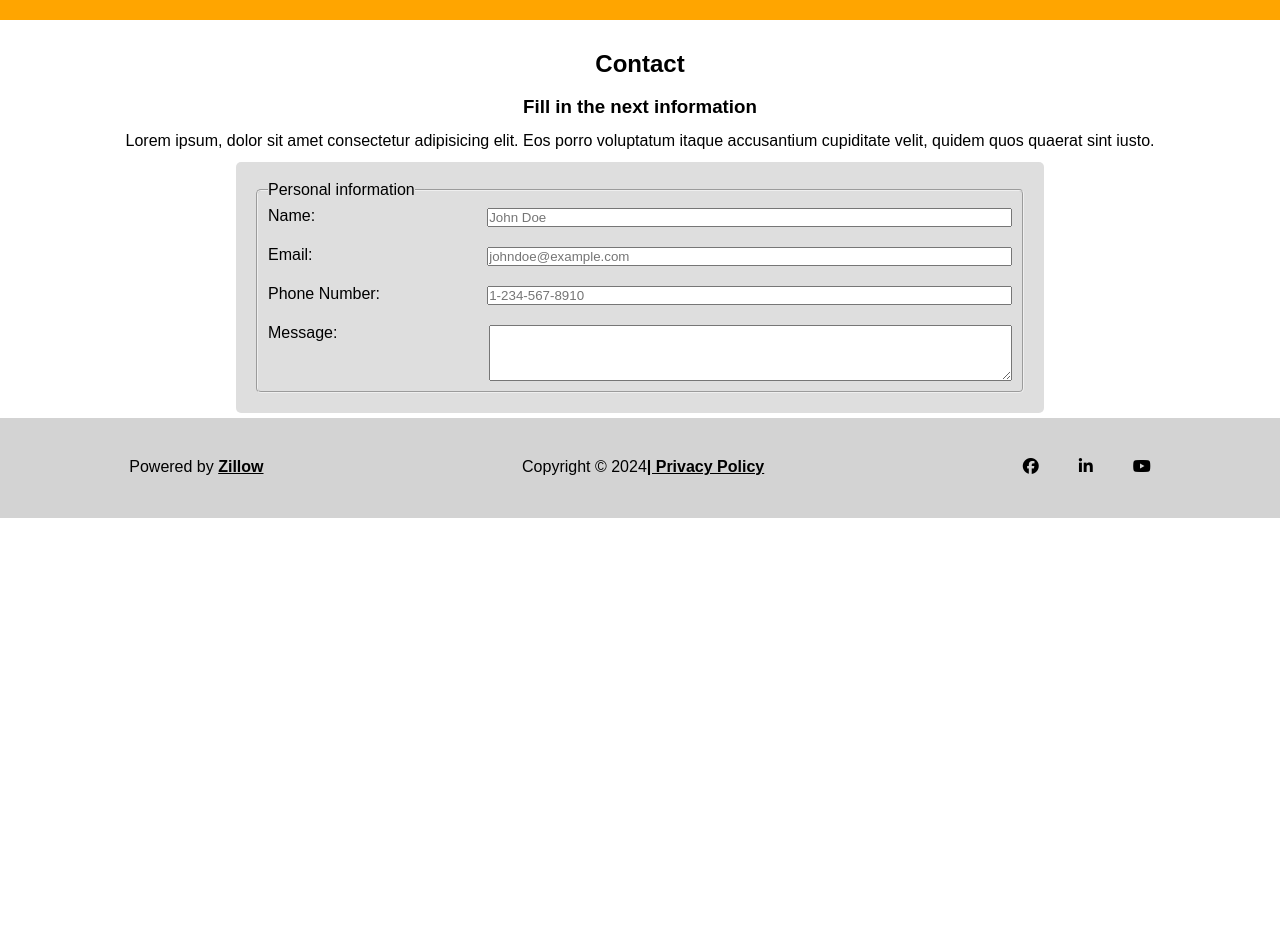
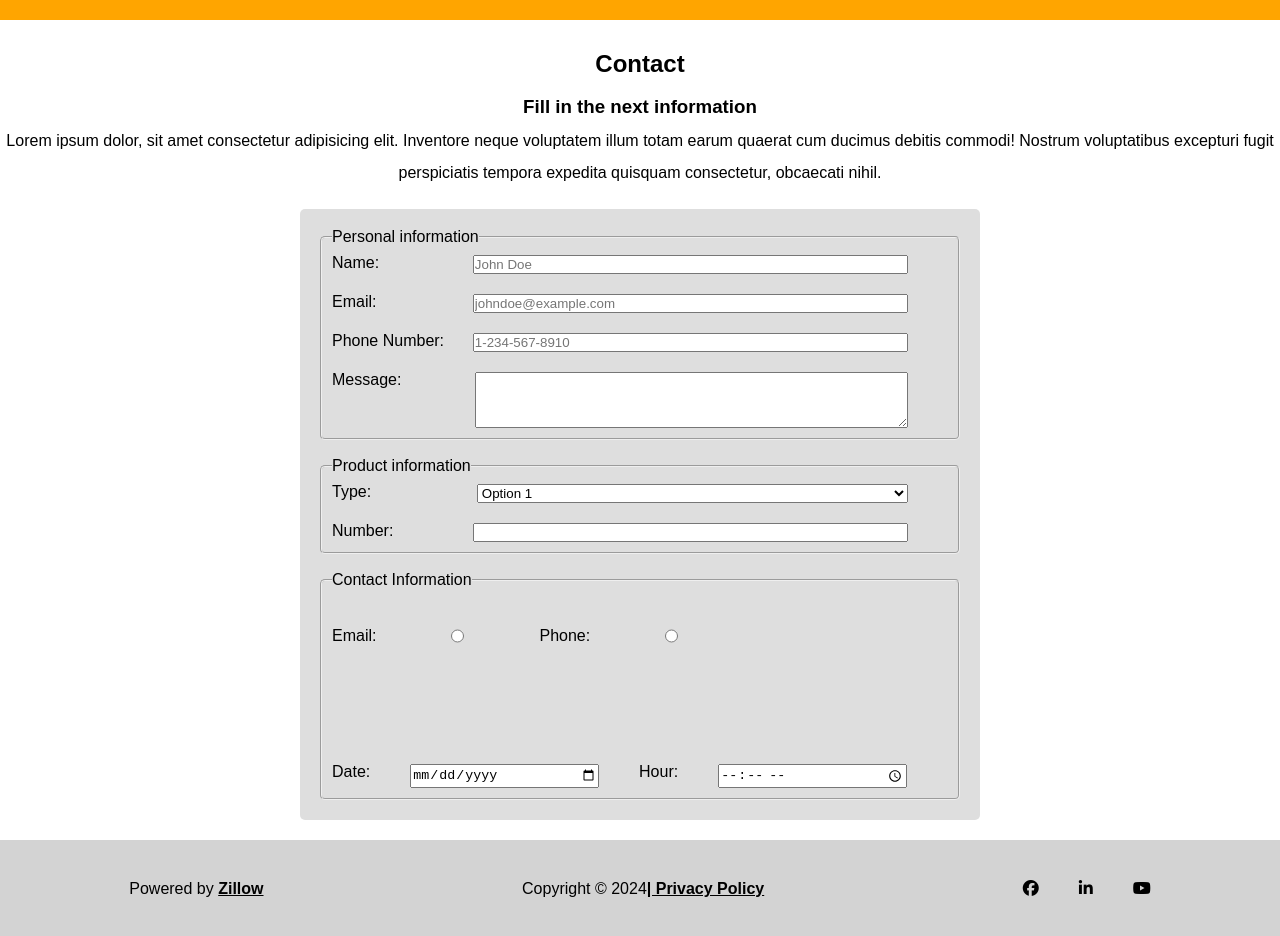
Before and after one commit to ZaneM201/realEstate-ch60, a plain HTML site: page contact.html in a window 1280 px wide. Shown: the part 180-1116 px from the top of the page. Before the commit the page ends 800 px from the top, so only its background shows below. Drawn offline with Linux system fonts and the light colour scheme.

Commit message:
102assignment3

```diff
--- a/contact.css
+++ b/contact.css
@@ -33,14 +33,23 @@ b{
 }
 .contact-form{
     background-color: #dedede;
-    width: 60%;
+    width: 50%;
     display: flex;
     flex-direction: column;
-    margin: 5px auto;
+    margin: 20px auto;
     padding: 20px;
     border-radius: 5px;
 }
 .contact-field-1{
+    border-radius: 5px;
+    display: flex;
+    flex-direction: column;
+    justify-content: space-around;
+    padding: 10px;
+    line-height: 1;
+    gap: 20px;
+}
+.contact-field-2{
     border-radius: 5px;
     display: flex;
     flex-direction: column;
@@ -54,13 +63,40 @@ b{
     flex-direction: row;
     justify-content: space-between;
 }
-input{
+.contact-div-2{
+    display: flex;
+    flex-direction: row;
+    justify-content: flex-start;
+    gap: 75px;
+    margin-top: 30px;
+    margin-bottom: 100px;
+}
+.contact-div-3{
+    display: flex;
+    flex-direction: row;
+    justify-content: flex-start;
+    gap: 40px;
+}
+.input-1{
     width: 70%;
-
+    margin-right: 40px;
+}
+.input-2{
+    width: 30%;
 }
 textarea{
     width: 70%;
     line-height: 2;
+    margin-right: 40px;
+}
+select{
+    width: 70%;
+    margin-right: 40px;
+}
+.email{
+    display: flex;
+    flex-direction: row;
+    justify-content: center;
 }
 /* Footer */
 .contact-footer{
--- a/contact.html
+++ b/contact.html
@@ -22,31 +22,62 @@
         <div class="contact-container">
             <h2>Contact</h2>
             <h3>Fill in the next information</h3>
-            <p>Lorem ipsum, dolor sit amet consectetur adipisicing elit. Eos porro voluptatum itaque accusantium cupiditate velit, quidem quos quaerat sint iusto.</p>
+            <p>Lorem ipsum dolor, sit amet consectetur adipisicing elit. Inventore neque voluptatem illum totam earum quaerat cum ducimus debitis commodi! Nostrum voluptatibus excepturi fugit perspiciatis tempora expedita quisquam consectetur, obcaecati nihil.</p>
         </div>
         <form class="contact-form">
             <fieldset class="contact-field-1">
                 <legend>Personal information</legend>
                 <div class="contact-div-1">
                     <label for="name">Name:</label>
-                    <input id="name" type="text" placeholder="John Doe">
+                    <input class="input-1" id="name" type="text" placeholder="John Doe">
                 </div>
                 <div class="contact-div-1">
-                    <label>Email:</label>
-                    <input type="email" placeholder="johndoe@example.com">
+                    <label for="email">Email:</label>
+                    <input class="input-1" id="email" type="email" placeholder="johndoe@example.com">
                 </div>
                 <div class="contact-div-1">
-                    <label>Phone Number:</label>
-                    <input type="number" placeholder="1-234-567-8910">
+                    <label for="phone-number">Phone Number:</label>
+                    <input class="input-1" id="phone-number" type="number" placeholder="1-234-567-8910">
                 </div>
                 <div class="contact-div-1">
-                    <label>Message:</label>
-                    <textarea></textarea>
+                    <label for="message">Message:</label>
+                    <textarea id="message"></textarea>
                 </div>
-
+            </fieldset>
+            <br>
+            <fieldset class="contact-field-1">
+                <legend>Product information</legend>
+                <div class="contact-div-1">
+                    <label>Type:</label>
+                    <select>
+                        <option value="option 1">Option 1</option>
+                        <option value="option 2">Option 2</option>
+                        <option value="option 3">Option 3</option>
+                        <option value="option 4">Option 4</option>
+                    </select>
+                </div>
+                <div class="contact-div-1">
+                    <label>Number:</label>
+                    <input class="input-1" type="number">
+                </div>
+            </fieldset>
+            <br>
+            <fieldset class="contact-field-2">
+                <legend>Contact Information</legend>
+                <div class="contact-div-2">
+                    <label>Email:</label>
+                    <input type="radio" name="legend" value="active">
+                    <label>Phone:</label>
+                    <input type="radio" name="legend" value="inactive">
+                </div>
+                <div class="contact-div-3">
+                    <label>Date:</label>
+                    <input class="input-2" type="date">
+                    <label>Hour:</label>
+                    <input class="input-2" type="time">
+                </div>
             </fieldset>
         </form>
-
     </main>
     <footer class="contact-footer">
         <div class="footer-div-parent">
@@ -64,6 +95,5 @@
             </div>
         </div>
     </footer>
-
 </body>
 </html>
```
